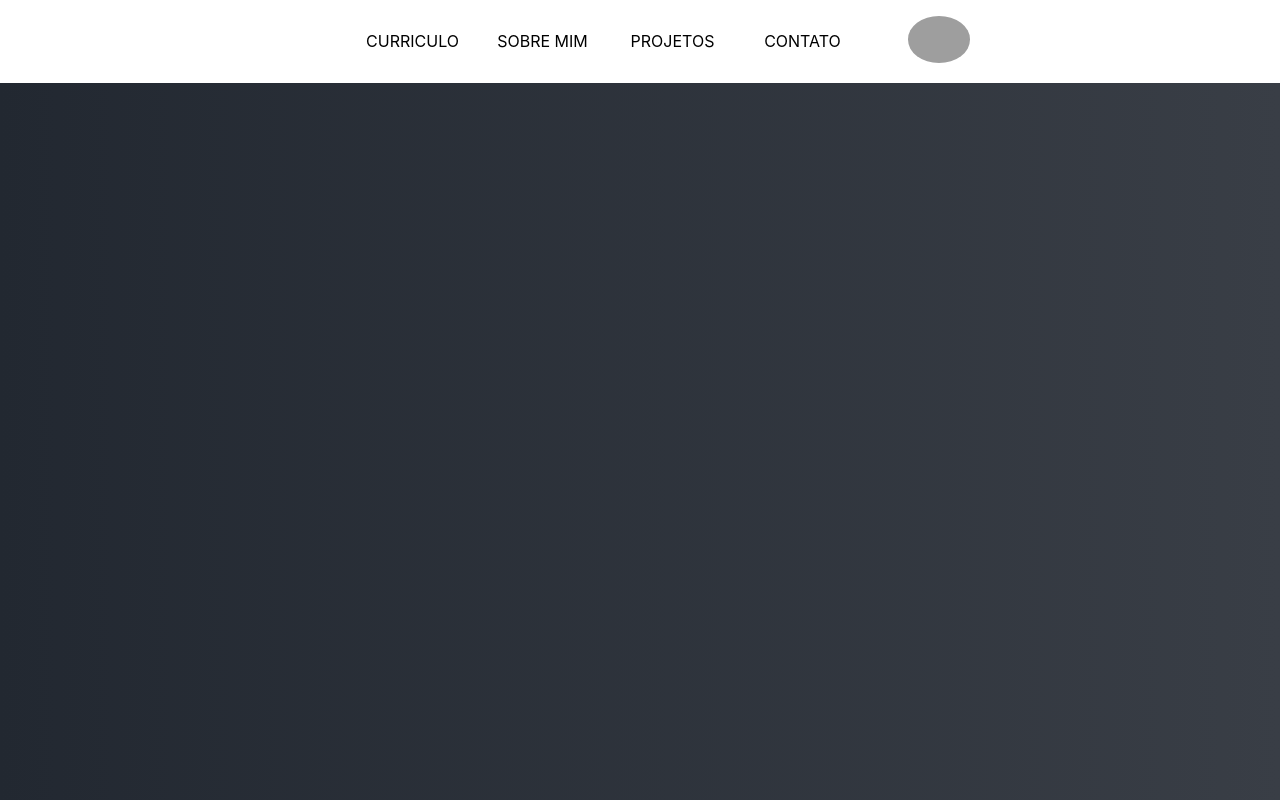
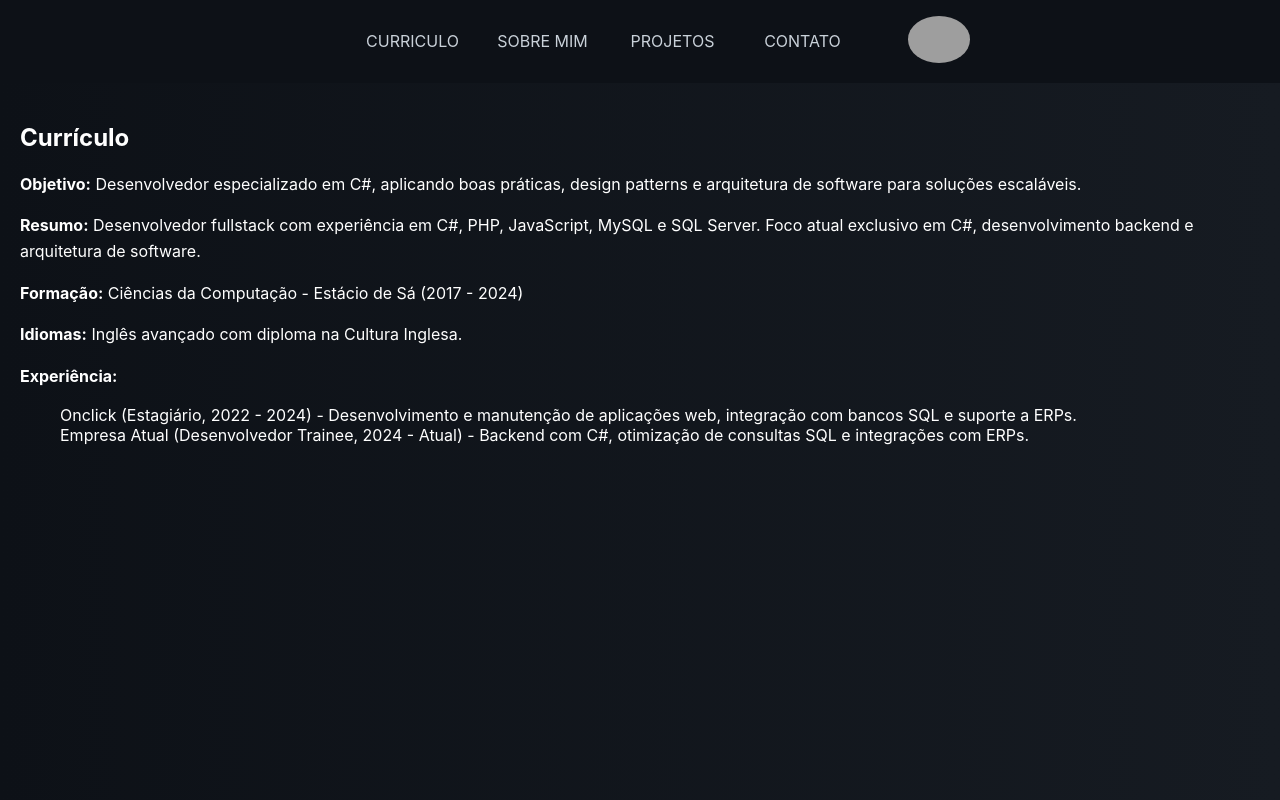
Before and after one commit to Lukas132ss/portfolio, a React (Create React App) app: page /#curriculo in a window 1280 px wide. Built offline with nearby package versions, Linux system fonts and the light colour scheme; grey boxes are pictures that could not be loaded.

Commit message:
Set dark theme and default section

```diff
--- a/src/App.js
+++ b/src/App.js
@@ -1,5 +1,5 @@
 import styled from 'styled-components';
-import { useState } from 'react';
+import { useState, useEffect } from 'react';
 import Header from './components/Header';
 import Curriculo from './components/Curriculo';
 import SobreMim from './components/SobreMim';
@@ -9,12 +9,16 @@ import Contato from './components/Contato';
 const AppContainer = styled.div`
   width: 100vw;
   min-height: 100vh;
-  background-image: linear-gradient(90deg, #222831, #393e46);
+  background-image: linear-gradient(90deg, #0d1117, #161b22);
 `;
 
 
 function App() {
-  const [activeSection, setActiveSection] = useState(null);
+  const [activeSection, setActiveSection] = useState('curriculo');
+
+  useEffect(() => {
+    window.location.hash = 'curriculo';
+  }, []);
 
   return (
     <AppContainer>
--- a/src/components/Curriculo/index.js
+++ b/src/components/Curriculo/index.js
@@ -20,6 +20,7 @@ export default function Curriculo() {
       <Paragraph><strong>Objetivo:</strong> Desenvolvedor especializado em C#, aplicando boas práticas, design patterns e arquitetura de software para soluções escaláveis.</Paragraph>
       <Paragraph><strong>Resumo:</strong> Desenvolvedor fullstack com experiência em C#, PHP, JavaScript, MySQL e SQL Server. Foco atual exclusivo em C#, desenvolvimento backend e arquitetura de software.</Paragraph>
       <Paragraph><strong>Formação:</strong> Ciências da Computação - Estácio de Sá (2017 - 2024)</Paragraph>
+      <Paragraph><strong>Idiomas:</strong> Inglês avançado com diploma na Cultura Inglesa.</Paragraph>
       <Paragraph><strong>Experiência:</strong></Paragraph>
       <ul>
         <li>Onclick (Estagiário, 2022 - 2024) - Desenvolvimento e manutenção de aplicações web, integração com bancos SQL e suporte a ERPs.</li>
--- a/src/components/Header/index.js
+++ b/src/components/Header/index.js
@@ -3,7 +3,7 @@ import OptionsHeader from "../OptionsHeader";
 import IconsHeader from "../IconsHeader";
 
 const HeaderContainer = styled.header`
-    background-color: #FFF;
+    background-color: #0d1117;
     display: flex;
     justify-content: center;
 `;
--- a/src/components/OptionsHeader/index.js
+++ b/src/components/OptionsHeader/index.js
@@ -6,6 +6,7 @@ const Options = styled.ul`
 
 const Option = styled.li`
     font-size: 16px;
+    color: #c9d1d9;
     display: flex;
     justify-content: center;
     align-items: center;
@@ -26,7 +27,7 @@ const Link = styled.a`
     height: 150%;
 
     &:hover {
-        background-color: #f0f0f0; /* Adapte a cor conforme necessário */
+        background-color: #30363d;
       }
 `;
 
```
